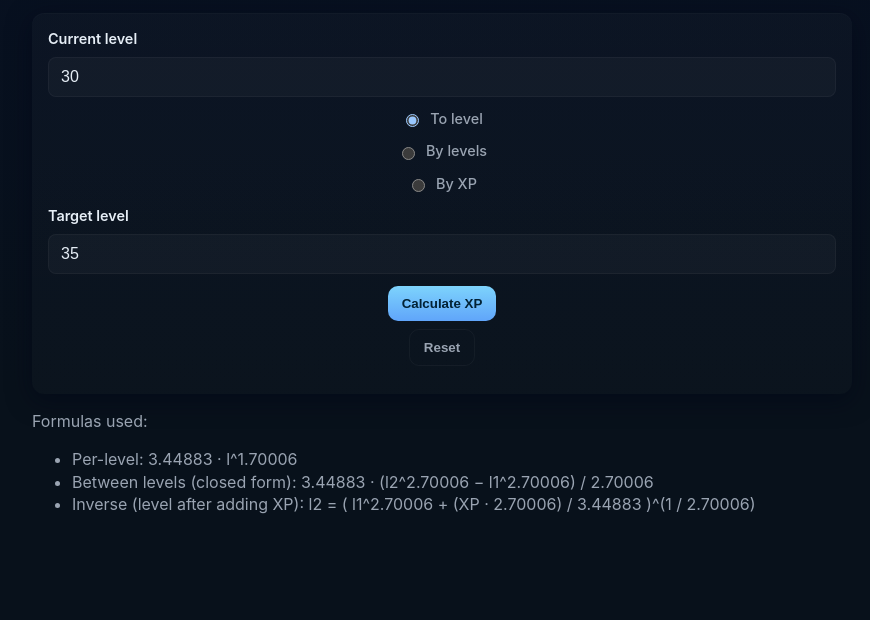
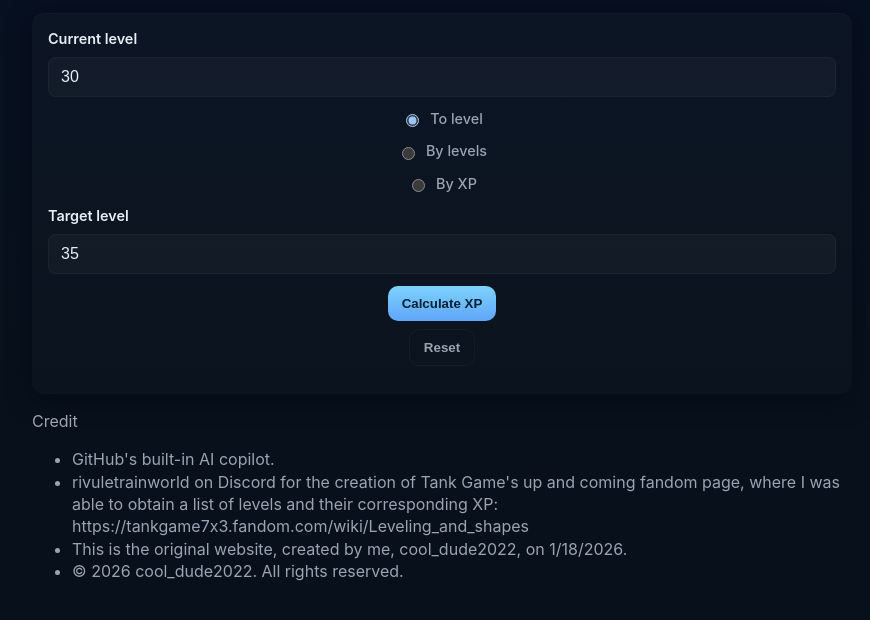
Before and after one commit to cool-dude2022/cool-dude2022, a plain HTML site: page index.html in a window 1280 px wide. Shown: the part 94-714 px from the top of the page, without its empty margins (198-1068 px from the left). Drawn offline with Linux system fonts and the light colour scheme.

Commit message:
Updated footer

```diff
--- a/index.html
+++ b/index.html
@@ -70,11 +70,12 @@
     </section>
 
     <footer class="muted">
-      Formulas used:
+      Credit
       <ul>
-        <li>Per-level: 3.44883 · l^1.70006</li>
-        <li>Between levels (closed form): 3.44883 · (l2^2.70006 − l1^2.70006) / 2.70006</li>
-        <li>Inverse (level after adding XP): l2 = ( l1^2.70006 + (XP · 2.70006) / 3.44883 )^(1 / 2.70006)</li>
+        <li>GitHub's built-in AI copilot.</li>
+        <li>rivuletrainworld on Discord for the creation of Tank Game's up and coming fandom page, where I was able to obtain a list of levels and their corresponding XP: https://tankgame7x3.fandom.com/wiki/Leveling_and_shapes</li>
+        <li>This is the original website, created by me, cool_dude2022, on 1/18/2026.</li>
+        <li>© 2026 cool_dude2022. All rights reserved.</li>
       </ul>
     </footer>
   </main>
```
